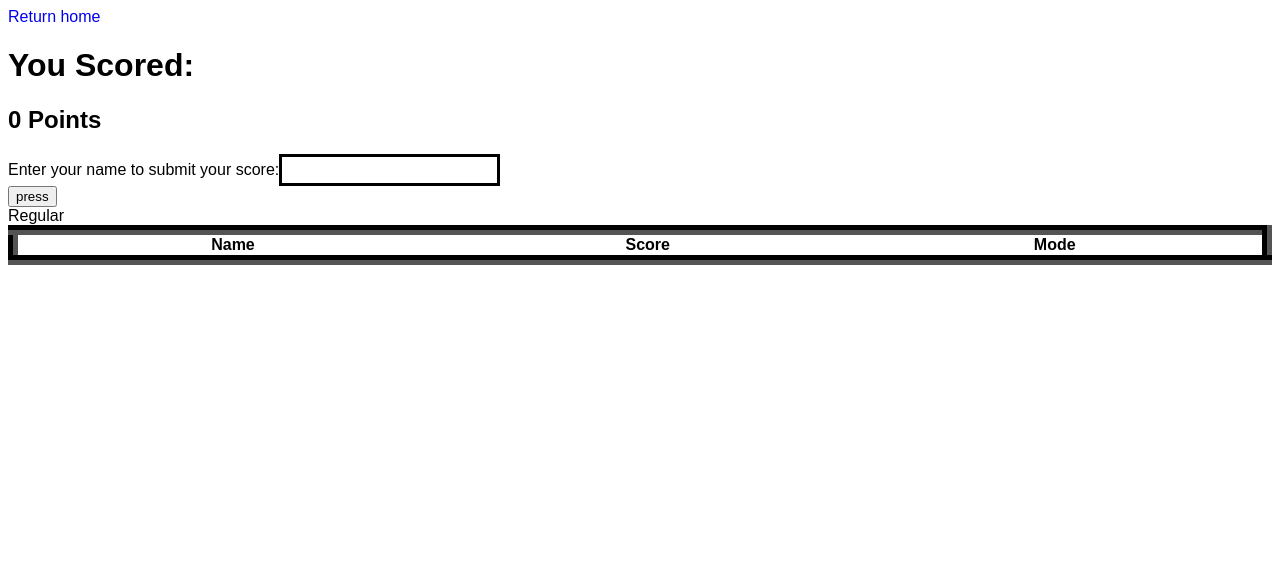
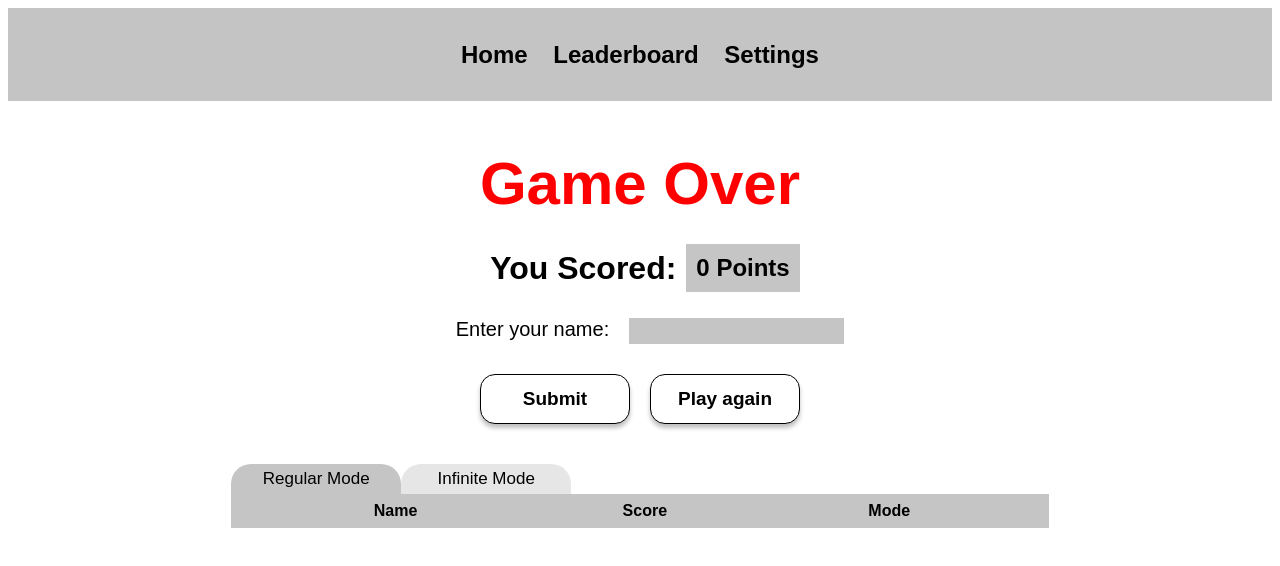
Before and after one commit to Wolfy319/Spotify-quiz-game, an Angular app: page /gameover in a window 1280 px wide. Shown: the top 566 px of the page. Built offline with nearby package versions, Linux system fonts and the light colour scheme.

Commit message:
Leaderboard styling

```diff
--- a/src/app/game-over/game-over.component.css
+++ b/src/app/game-over/game-over.component.css
@@ -0,0 +1,34 @@
+.game-over-page {
+	padding: 3em
+}
+
+#game-over-text {
+	font-size: 60px
+}
+
+.score-container {
+	display:flex;
+	align-items: center;
+}
+
+.score-label {
+	padding: 10px
+}
+
+.score {
+	padding: 10px
+}
+
+.label {
+	margin: 20px;
+	border: none;
+}
+
+.button {
+	margin: 10px
+}
+
+#leaderboard {
+	margin-top: 30px;
+	width:70%;
+}
--- a/src/app/game-over/game-over.component.html
+++ b/src/app/game-over/game-over.component.html
@@ -1,11 +1,22 @@
-<a routerLink="/">Return home</a>
-<h1>You Scored: </h1>
-<h2>{{score}} Points</h2>
-<form [formGroup]="leaderboardForm">
-	<label for="name">Enter your name to submit your score:</label>
-	<input style = "border-color: black;border-style: solid;" type="text" formControlName="name">
-</form>
+<app-navbar></app-navbar>
+<div class="container game-over-page">
+	<h1 class="header" id="game-over-text" style="color: red;">Game Over</h1>
+	<div class="score-container">
+		<h1 class="score-label">You Scored: </h1>
+		<h2 class="grey score">{{score}} Points</h2>
+	</div>
 
-<button *ngIf="!submitted" (click)="onPress()">press</button>
-<button *ngIf="submitted" routerLink="/">Home</button>
-<app-leaderboard [Regular]="mode == 'Regular' ? true: false"></app-leaderboard>
+	<form [formGroup]="leaderboardForm" class="form-box" style="margin-top:0">
+		<div>
+			<label for="name" class="label">Enter your name:</label>
+			<input class="grey" type="text" formControlName="name">
+		</div>
+	</form>
+
+	<div>
+		<button class="button" *ngIf="!submitted" (click)="onPress()">Submit</button>
+		<!-- <button class="button" (click)="onPress()">Submit</button> -->
+		<button class="button" routerLink="/">Play again</button>
+	</div>
+	<app-leaderboard id="leaderboard" [Regular]="mode == 'Regular' ? true: false"></app-leaderboard>
+</div>
--- a/src/app/leaderboard-page/leaderboard-page.component.css
+++ b/src/app/leaderboard-page/leaderboard-page.component.css
@@ -0,0 +1,8 @@
+.container {
+	width: 60%
+}
+
+#leaderboard {
+	margin-top:40px;
+	width: 100%;
+}
--- a/src/app/leaderboard-page/leaderboard-page.component.html
+++ b/src/app/leaderboard-page/leaderboard-page.component.html
@@ -1,9 +1,9 @@
 <app-navbar></app-navbar>
-<p>leaderboard-page</p>
-<app-leaderboard [Regular]="Reg" ></app-leaderboard>
+<div class="container">
+	<app-leaderboard id="leaderboard" [Regular]="Reg" ></app-leaderboard>
+</div>
 
 
 <br>
 <div style="align-content: center;align-self: center; width: 100%; margin: auto;">
-<button style="margin: auto; " (click)="switch()" >Check</button>
 </div>
--- a/src/app/leaderboard/leaderboard.component.css
+++ b/src/app/leaderboard/leaderboard.component.css
@@ -1,12 +1,33 @@
+.leaderboard-box {
+    background-color: #c5c5c5;
+}
+
+.tab {
+    width: 10em;
+    border: none;
+    border-radius: 20px 20px 0 0;
+    background-color: #e6e6e6;
+    font-size: 17px;
+    padding:5px;
+    cursor: pointer;
+}
+
+.active {
+    background-color: #c5c5c5;
+    cursor: default;
+}
+
 table{
     width: 100%;
-    border-style: outset;
-    border-width: 10px;
-    border-collapse: collapse;
     text-align: center;
-    border-color: black;
+    padding: 5px 40px
 }
-td{
-    border-style:solid;
-    border-width: 5px;
+
+.column-names {
+    width:100%;
+    justify-content: center;
 }
+
+.player {
+    background-color: white;
+}
--- a/src/app/leaderboard/leaderboard.component.html
+++ b/src/app/leaderboard/leaderboard.component.html
@@ -1,25 +1,14 @@
-<!-- <table>
-    <tr>
+<!-- <div>
+    <button class="tab" (click)="switch()">Regular Mode</button>
+    <button class="tab" (click)="switch()">Infinite Mode</button>
+    <div class="leaderboard-box" *ngIf="Regular">
+        <table class="leaderboard">
+        <tr class="column-names">
             <th>Name</th>
             <th>Score</th>
             <th>Mode</th>
         </tr>
-    <tr class="leaderboard" *ngFor="let score of scores">
-        <td>{{score["name"]}}</td>
-        <td>{{score["score"]}}</td>
-        <td>{{score["type"]}}</td>
-
-    </tr>
-</table> -->
-<div *ngIf="Regular">
-Regular
-    <table>
-    <tr>
-        <th>Name</th>
-        <th>Score</th>
-        <th>Mode</th>
-    </tr>
-    <tr class="leaderboard" *ngFor="let score of getRegular()">
+        <tr *ngFor="let score of getRegular()">
             <td>{{score["name"]}}</td>
             <td>{{score["score"]}}</td>
             <td>{{score["type"]}}</td>
@@ -28,18 +17,48 @@ Regular
     </table>
     </div>
     <div *ngIf="!Regular">
-Infinite
-<table>
-    <tr>
+    <table class="leaderboard">
+        <tr class="column-names">
             <th>Name</th>
             <th>Score</th>
             <th>Mode</th>
         </tr>
-    <tr class="leaderboard" *ngFor="let score of getInfinite()">
+        <tr *ngFor="let score of getInfinite()">
             <td>{{score["name"]}}</td>
             <td>{{score["score"]}}</td>
             <td>{{score["type"]}}</td>
-
         </tr>
     </table>
     </div>
+</div> -->
+
+
+<div>
+    <button class="tab" [class.active]="Regular" (click)="switch(true)">Regular Mode</button>
+    <button class="tab" [class.active]="!Regular" (click)="switch(false)">Infinite Mode</button>
+    <div class="leaderboard-box" >
+        <table class="leaderboard">
+        <tr class="column-names">
+            <th>Name</th>
+            <th>Score</th>
+            <th>Mode</th>
+        </tr>
+
+        <ng-container *ngIf="Regular">
+            <tr class="player" *ngFor="let score of getRegular()">
+                <td>{{score["name"]}}</td>
+                <td>{{score["score"]}}</td>
+                <td>{{score["type"]}}</td>
+            </tr>
+        </ng-container>
+
+        <ng-container *ngIf="!Regular">
+            <tr class="player" *ngFor="let score of getInfinite()">
+                <td>{{score["name"]}}</td>
+                <td>{{score["score"]}} points</td>
+                <td>{{score["type"]}}</td>
+            </tr>
+        </ng-container>
+    </table>
+    </div>
+</div>
--- a/src/app/leaderboard/leaderboard.component.ts
+++ b/src/app/leaderboard/leaderboard.component.ts
@@ -26,6 +26,9 @@ export class LeaderboardComponent implements OnInit {
     return this.scores.filter((x) =>  x["type"] == "Infinite" );
   }
 
+  switch(regular: boolean){
+    this.Regular = regular;
+  }
 
 
 
--- a/src/styles.css
+++ b/src/styles.css
@@ -36,5 +36,24 @@ input {
 }
 
 .grey {
-	background-color: rgb(197, 197, 197);
+	background-color: #c5c5c5;
 }
+
+.button{
+    box-sizing: border-box;
+    width: 150px;
+    height: 50px;
+    margin: 0 0 15px;
+    cursor: pointer;
+    font-size: 19px;
+    font-weight: 550;
+    background: #FFFFFF;
+    border: 1px solid #000000;
+    box-shadow: 0px 4px 4px rgba(0, 0, 0, 0.25);
+    border-radius: 15px;
+    transition: background-color 0.45s;
+    }
+
+.button:hover {
+    background-color:rgb(170, 170, 170);
+}
```
Lines whose indentation alone changed are shown as unchanged.
